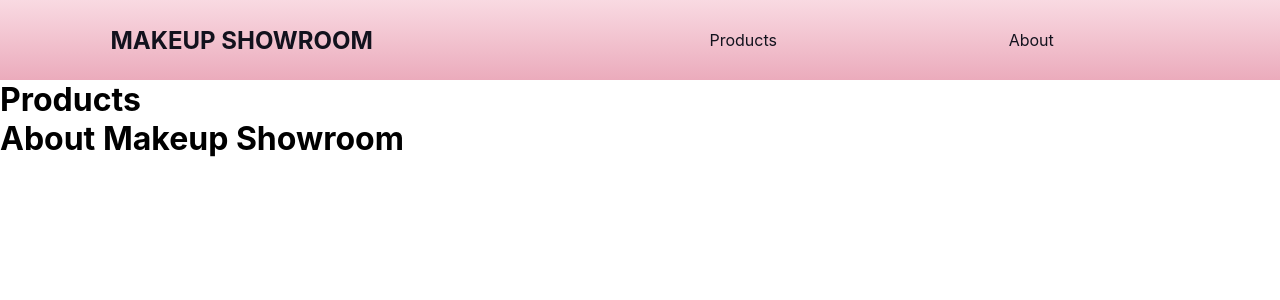
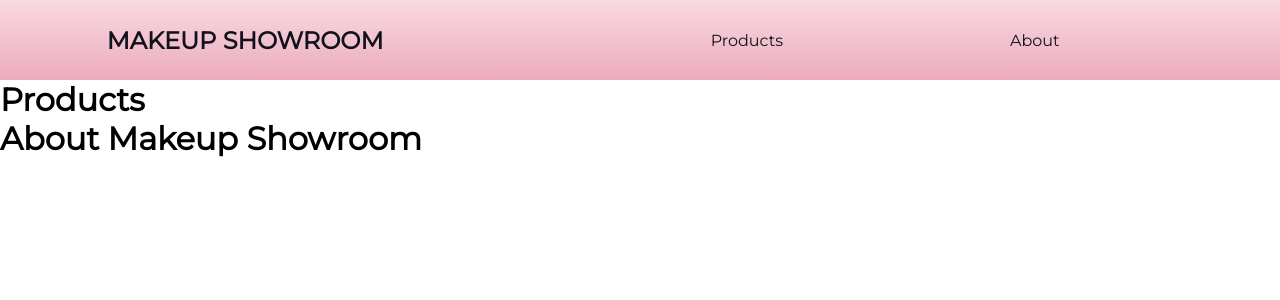
Before and after one commit to pasternakewa/layout-app, a React (Create React App) app: page / in a window 1280 px wide. Shown: the top 300 px of the page. Built offline with nearby package versions, Linux system fonts and the light colour scheme.

Commit message:
Add font style

```diff
--- a/public/index.html
+++ b/public/index.html
@@ -15,6 +15,10 @@
       user's mobile device or desktop. See https://developers.google.com/web/fundamentals/web-app-manifest/
     -->
     <link rel="manifest" href="%PUBLIC_URL%/manifest.json" />
+    <link
+      href="https://fonts.googleapis.com/css?family=Montserrat"
+      rel="stylesheet"
+    />
     <!--
       Notice the use of %PUBLIC_URL% in the tags above.
       It will be replaced with the URL of the `public` folder during the build.
--- a/src/App.css
+++ b/src/App.css
@@ -9,6 +9,7 @@
   width: 100%;
   height: 100vh;
   padding: 0px;
+  font-family: "Montserrat", sans-serif;
 }
 
 .App {
```
